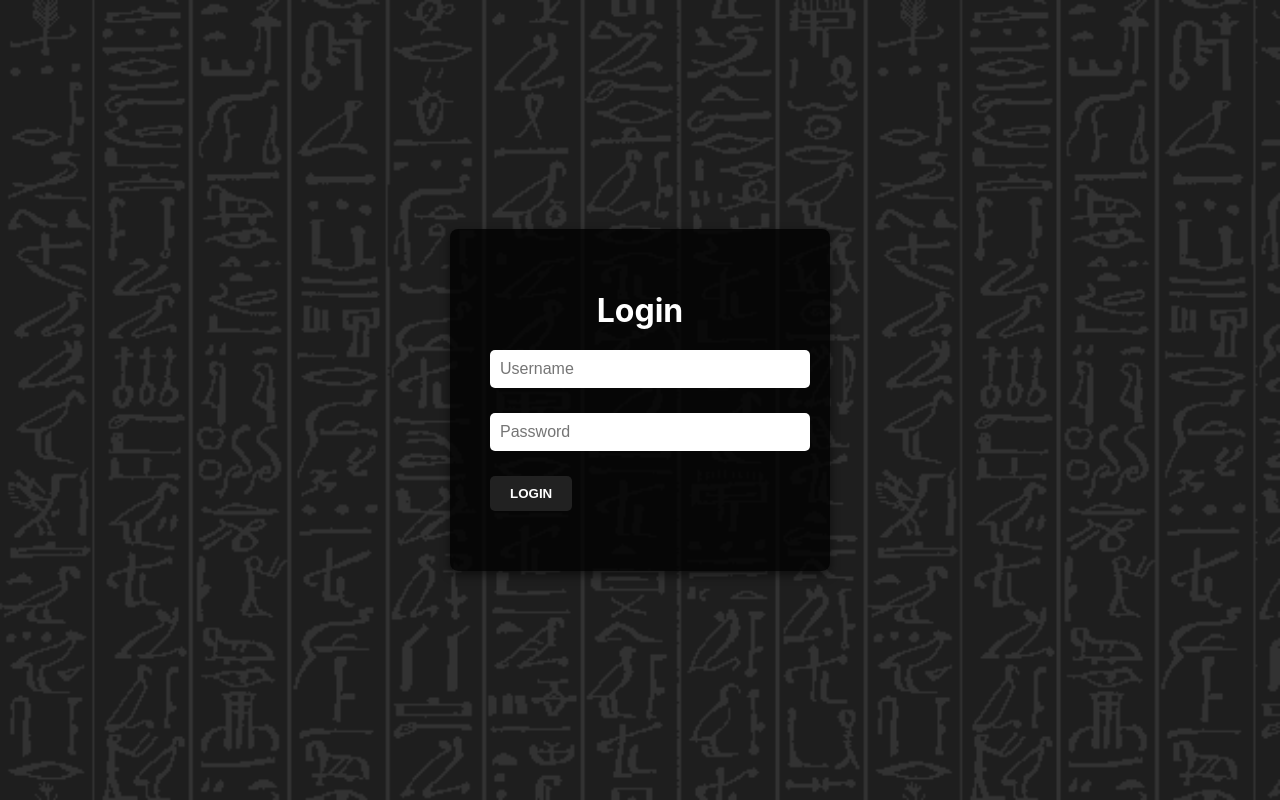
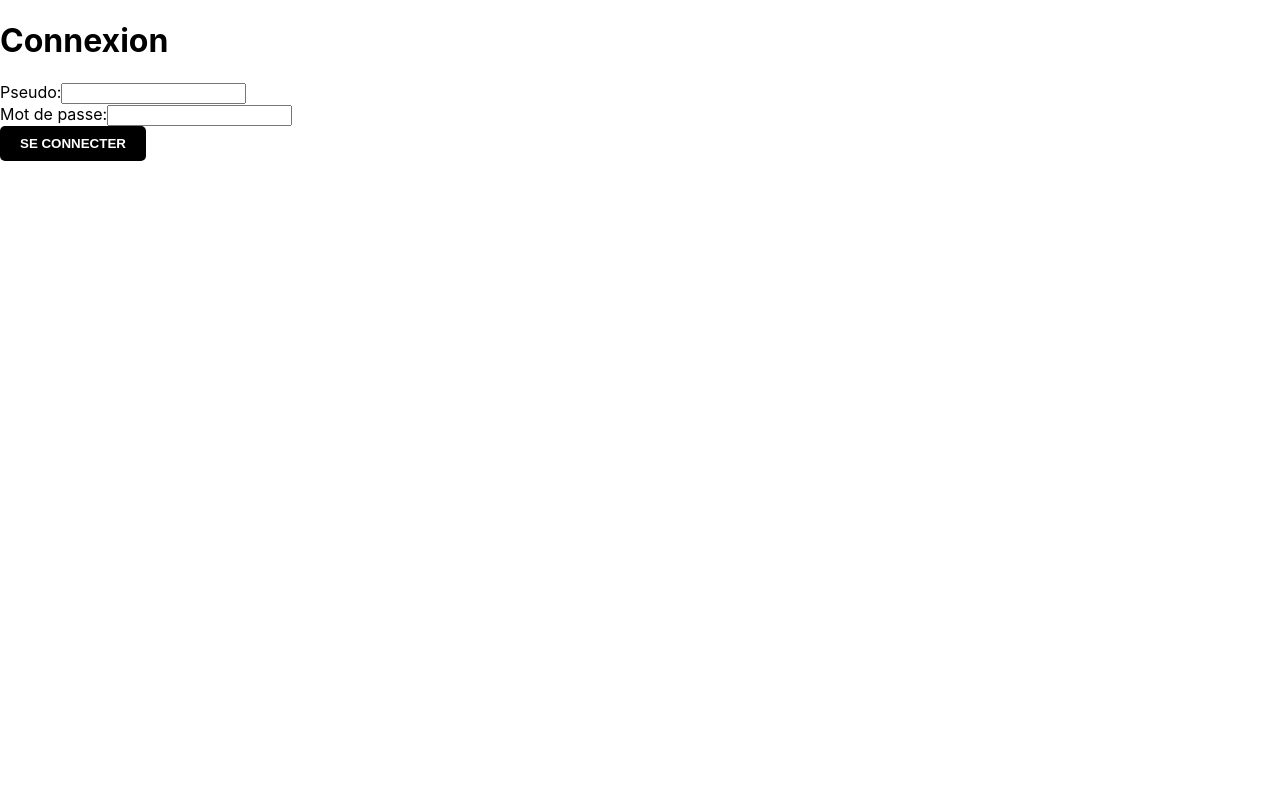
Before and after one commit to Mapics/front-yugi, a React (Create React App) app: page /connexion in a window 1280 px wide. Built offline with nearby package versions, Linux system fonts and the light colour scheme.

Commit message:
modifier

```diff
--- a/src/components/cartes/CarteInfo.jsx
+++ b/src/components/cartes/CarteInfo.jsx
@@ -1,4 +1,3 @@
-
 import React, { useState, useEffect } from 'react';
 import { useParams, useNavigate } from 'react-router-dom';
 import axios from 'axios';
@@ -55,6 +54,9 @@ export default function CarteInfo() {
     return <div>Chargement...</div>;
   }
 
+  // Vérifiez si l'utilisateur est connecté
+  const isUserLoggedIn = !!localStorage.getItem('userId');
+
   return (
     <div className="card-info-container">
       <h1>{card.nom}</h1>
@@ -76,8 +78,12 @@ export default function CarteInfo() {
           <p>Attribute: {card.attribute}</p>
         </>
       )}
-      <button onClick={handleEditClick}>Modifier la carte</button>
-      <button onClick={handleDeleteClick}>Supprimer la carte</button>
+      {isUserLoggedIn && (
+        <>
+          <button onClick={handleEditClick}>Modifier la carte</button>
+          <button onClick={handleDeleteClick}>Supprimer la carte</button>
+        </>
+      )}
     </div>
   );
 }
--- a/src/components/connexion/connexion.jsx
+++ b/src/components/connexion/connexion.jsx
@@ -1,27 +1,29 @@
 import React, { useState } from 'react';
-import './connexion.css';
+import { useNavigate } from 'react-router-dom';
 
 const LoginForm = () => {
   const [pseudo, setPseudo] = useState('');
   const [motDePasse, setMotDePasse] = useState('');
+  const navigate = useNavigate();
 
   const handleLogin = async (event) => {
     event.preventDefault();
 
     try {
-      const response = await fetch('/api/login', {
+      const response = await fetch('http://localhost:3001/connexion', {
         method: 'POST',
         headers: {
           'Content-Type': 'application/json',
         },
         body: JSON.stringify({ pseudo, mot_de_passe: motDePasse }),
-
       });
 
       const data = await response.json();
 
       if (data.success) {
         alert(data.message);
+        localStorage.setItem('userId', data.userId);
+        navigate('/');
       } else {
         alert(data.message);
       }
@@ -31,36 +33,31 @@ const LoginForm = () => {
   };
 
   return (
-    <div className="login-background">
-      <div className="login-container">
-        <form className="login-form" onSubmit={handleLogin}>
-          <h1>Login</h1>
-          <div className="input-group">
+    <div>
+      <h1>Connexion</h1>
+      <form onSubmit={handleLogin}>
+        <label htmlFor="pseudo">Pseudo:</label>
         <input
-              autoComplete="off"
-              placeholder="Username"
           type="text"
+          id="pseudo"
+          name="pseudo"
           value={pseudo}
           onChange={(e) => setPseudo(e.target.value)}
           required
         />
-          </div>
-          <div className="input-group">
+        <br />
+        <label htmlFor="motDePasse">Mot de passe:</label>
         <input
-              placeholder="Password"
           type="password"
+          id="motDePasse"
+          name="mot_de_passe"
           value={motDePasse}
           onChange={(e) => setMotDePasse(e.target.value)}
           required
         />
-          </div>
-          <div className="login-buttons">
-            <button type="submit" className="login-button">Login</button>
-
-          </div>
-
+        <br />
+        <button type="submit">Se connecter</button>
       </form>
-      </div>
     </div>
   );
 };
```
Lines whose indentation alone changed are shown as unchanged.
